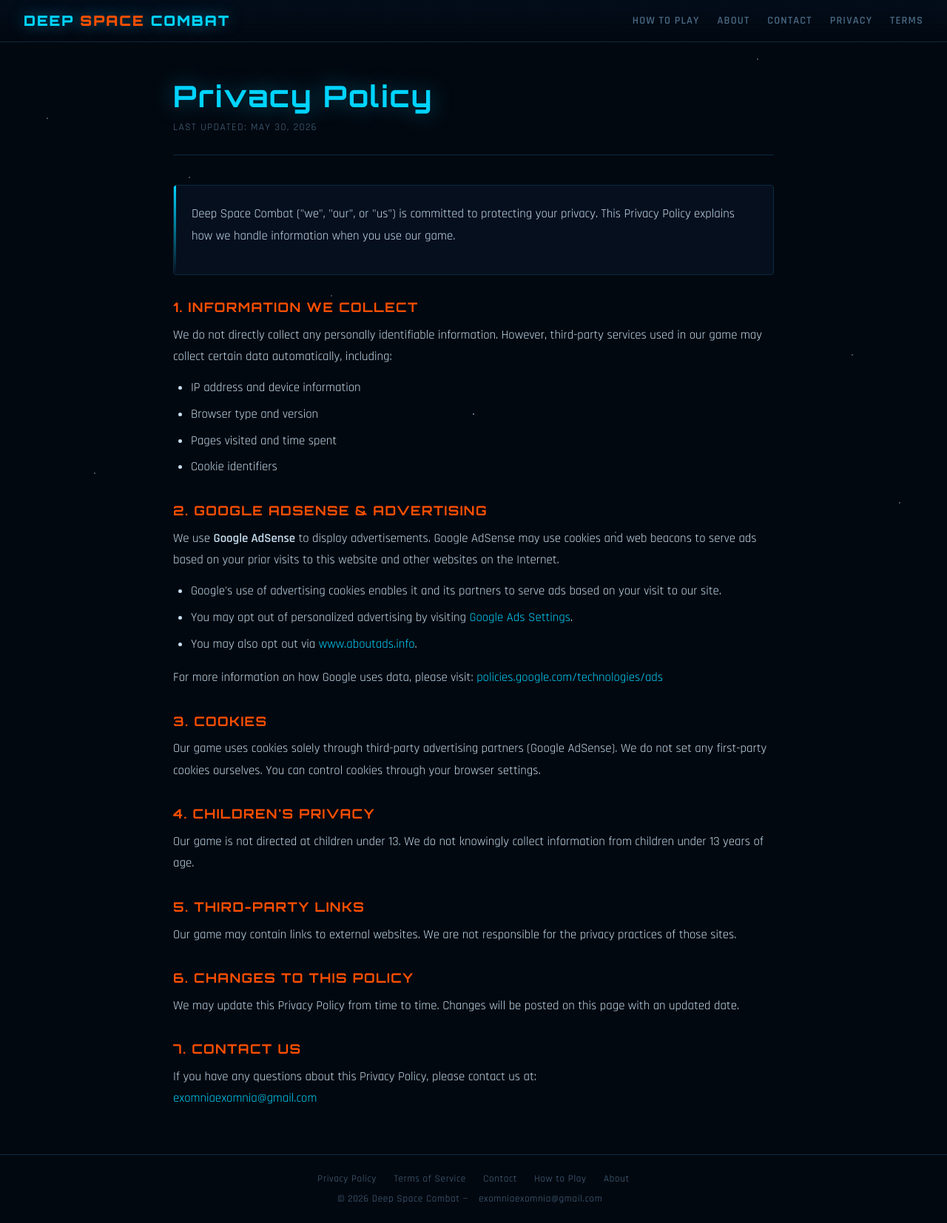
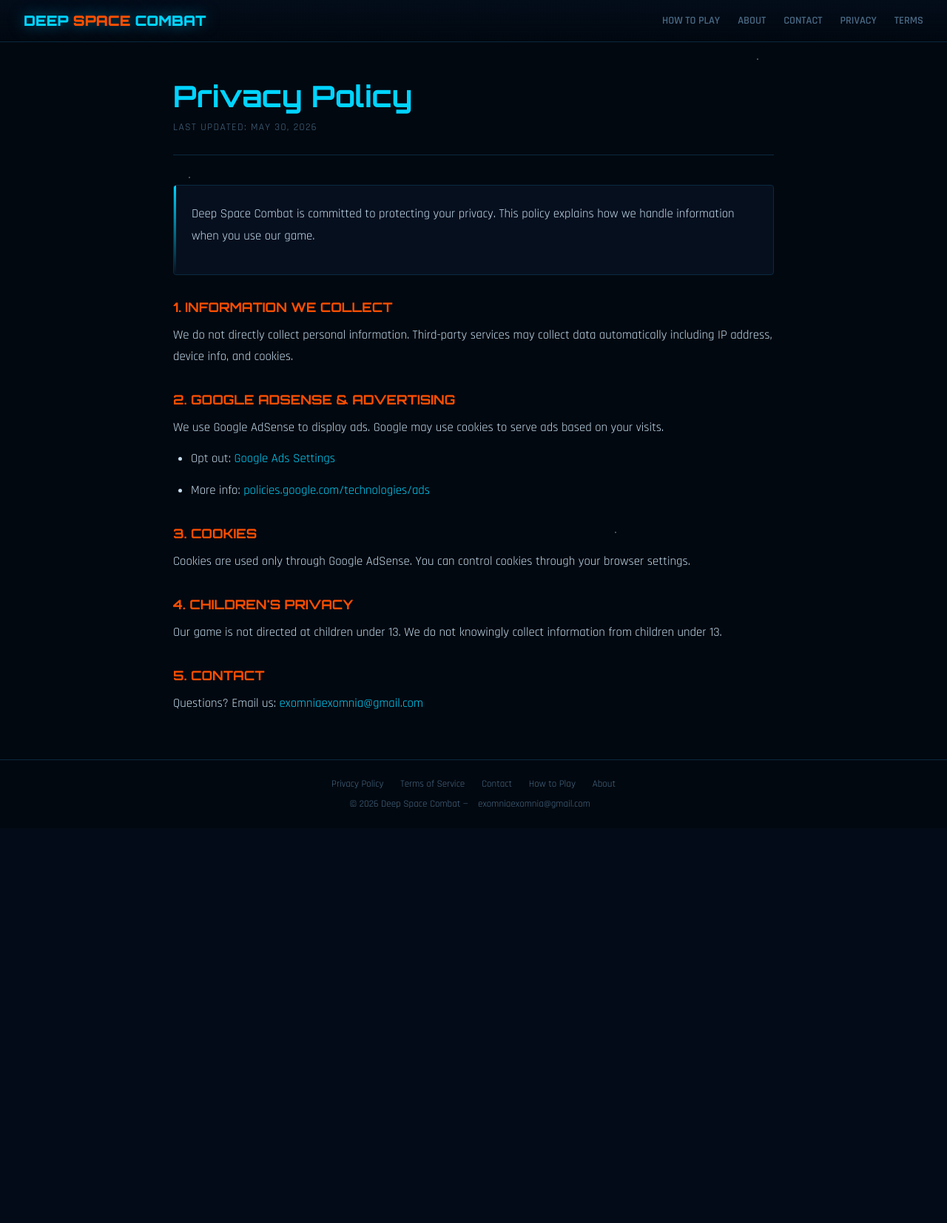
Before and after one commit to exomnia324-ai/Exomnia-super-app, a Flask app: template templates/privacy policy.html in a window 1280 px wide. Shown: the whole page at 74% size. After the commit the page ends 1093 px from the top, so only its background shows below. Run offline with Flask 3, Linux system fonts and the light colour scheme; the template is opened without the code that fills it, so the values that code supplies are empty; some libraries are stand-ins or nearby versions.

Commit message:
Update privacy policy.html

```diff
--- a/templates/privacy policy.html
+++ b/templates/privacy policy.html
@@ -1,46 +1,77 @@
-{% extends "base.html" %}
-{% block title %}Privacy Policy — Deep Space Combat{% endblock %}
-{% block content %}
+<!DOCTYPE html>
+<html lang="en">
+<head>
+  <meta charset="UTF-8" />
+  <meta name="viewport" content="width=device-width, initial-scale=1.0"/>
+  <title>Deep Space Combat</title>
+  <link href="https://fonts.googleapis.com/css2?family=Orbitron:wght@400;700;900&family=Rajdhani:wght@300;400;600&display=swap" rel="stylesheet"/>
+  <style>
+    *, *::before, *::after { box-sizing: border-box; margin: 0; padding: 0; }
+    :root { --bg: #020810; --surface: #060f1e; --accent: #00d4ff; --accent2: #ff4f00; --text: #c8dff0; --muted: #4a6a85; --border: #0a2a40; }
+    body { font-family: 'Rajdhani', sans-serif; background: var(--bg); color: var(--text); min-height: 100vh; display: flex; flex-direction: column; }
+    body::before { content: ''; position: fixed; inset: 0; background-image: radial-gradient(1px 1px at 20% 30%, white, transparent), radial-gradient(1px 1px at 80% 10%, white, transparent), radial-gradient(1px 1px at 65% 90%, white, transparent); pointer-events: none; z-index: 0; }
+    header { position: relative; z-index: 10; border-bottom: 1px solid var(--border); background: linear-gradient(180deg, #030d1a 0%, transparent 100%); padding: 1rem 2rem; display: flex; align-items: center; justify-content: space-between; flex-wrap: wrap; gap: 1rem; }
+    .logo { font-family: 'Orbitron', monospace; font-weight: 900; font-size: 1.2rem; color: var(--accent); text-decoration: none; text-shadow: 0 0 20px rgba(0,212,255,0.5); }
+    .logo span { color: var(--accent2); }
+    nav { display: flex; gap: 1.5rem; flex-wrap: wrap; }
+    nav a { font-weight: 600; font-size: 0.9rem; text-transform: uppercase; color: var(--muted); text-decoration: none; transition: color 0.2s; }
+    nav a:hover { color: var(--accent); }
+    main { flex: 1; position: relative; z-index: 5; max-width: 860px; width: 100%; margin: 0 auto; padding: 3rem 1.5rem; }
+    h1 { font-family: 'Orbitron', monospace; font-size: clamp(1.5rem, 4vw, 2.5rem); font-weight: 700; color: var(--accent); margin-bottom: 0.4rem; }
+    .subtitle { color: var(--muted); font-size: 0.85rem; letter-spacing: 0.1em; text-transform: uppercase; margin-bottom: 2.5rem; padding-bottom: 1.5rem; border-bottom: 1px solid var(--border); }
+    h2 { font-family: 'Orbitron', monospace; font-size: 1.1rem; color: var(--accent2); margin: 2rem 0 0.8rem; text-transform: uppercase; }
+    p, li { font-size: 1.05rem; line-height: 1.75; color: var(--text); margin-bottom: 0.8rem; }
+    ul { padding-left: 1.5rem; margin-bottom: 1rem; }
+    a { color: var(--accent); text-decoration: none; }
+    a:hover { text-decoration: underline; }
+    .card { background: var(--surface); border: 1px solid var(--border); border-radius: 4px; padding: 1.5rem; margin-bottom: 1.2rem; position: relative; overflow: hidden; }
+    .card::before { content: ''; position: absolute; top: 0; left: 0; width: 3px; height: 100%; background: linear-gradient(180deg, var(--accent), transparent); }
+    footer { position: relative; z-index: 10; border-top: 1px solid var(--border); padding: 1.5rem 2rem; text-align: center; font-size: 0.82rem; color: var(--muted); }
+    footer a { color: var(--muted); margin: 0 0.6rem; }
+    footer a:hover { color: var(--accent); text-decoration: none; }
+    hr { border: none; border-top: 1px solid var(--border); margin: 2rem 0; }
+  </style>
+</head>
+<body>
+<header>
+  <a href="/" class="logo">DEEP <span>SPACE</span> COMBAT</a>
+  <nav>
+    <a href="/how-to-play">How to Play</a>
+    <a href="/about">About</a>
+    <a href="/contact">Contact</a>
+    <a href="/privacy-policy">Privacy</a>
+    <a href="/terms">Terms</a>
+  </nav>
+</header>
+<main>
+  <h1>Privacy Policy</h1>
+  <p class="subtitle">Last Updated: May 30, 2026</p>
+  <div class="card"><p>Deep Space Combat is committed to protecting your privacy. This policy explains how we handle information when you use our game.</p></div>
+  <h2>1. Information We Collect</h2>
+  <p>We do not directly collect personal information. Third-party services may collect data automatically including IP address, device info, and cookies.</p>
+  <h2>2. Google AdSense & Advertising</h2>
+  <p>We use Google AdSense to display ads. Google may use cookies to serve ads based on your visits.</p>
+  <ul>
+    <li>Opt out: <a href="https://www.google.com/settings/ads" target="_blank">Google Ads Settings</a></li>
+    <li>More info: <a href="https://policies.google.com/technologies/ads" target="_blank">policies.google.com/technologies/ads</a></li>
+  </ul>
+  <h2>3. Cookies</h2>
+  <p>Cookies are used only through Google AdSense. You can control cookies through your browser settings.</p>
+  <h2>4. Children's Privacy</h2>
+  <p>Our game is not directed at children under 13. We do not knowingly collect information from children under 13.</p>
+  <h2>5. Contact</h2>
+  <p>Questions? Email us: <a href="mailto:exomniaexomnia@gmail.com">exomniaexomnia@gmail.com</a></p>
 
-<h1>Privacy Policy</h1>
-<p class="subtitle">Last Updated: May 30, 2026</p>
-
-<div class="card">
-  <p>Deep Space Combat ("we", "our", or "us") is committed to protecting your privacy. This Privacy Policy explains how we handle information when you use our game.</p>
-</div>
-
-<h2>1. Information We Collect</h2>
-<p>We do not directly collect any personally identifiable information. However, third-party services used in our game may collect certain data automatically, including:</p>
-<ul>
-  <li>IP address and device information</li>
-  <li>Browser type and version</li>
-  <li>Pages visited and time spent</li>
-  <li>Cookie identifiers</li>
-</ul>
-
-<h2>2. Google AdSense & Advertising</h2>
-<p>We use <strong>Google AdSense</strong> to display advertisements. Google AdSense may use cookies and web beacons to serve ads based on your prior visits to this website and other websites on the Internet.</p>
-<ul>
-  <li>Google's use of advertising cookies enables it and its partners to serve ads based on your visit to our site.</li>
-  <li>You may opt out of personalized advertising by visiting <a href="https://www.google.com/settings/ads" target="_blank">Google Ads Settings</a>.</li>
-  <li>You may also opt out via <a href="https://www.aboutads.info" target="_blank">www.aboutads.info</a>.</li>
-</ul>
-<p>For more information on how Google uses data, please visit: <a href="https://policies.google.com/technologies/ads" target="_blank">policies.google.com/technologies/ads</a></p>
-
-<h2>3. Cookies</h2>
-<p>Our game uses cookies solely through third-party advertising partners (Google AdSense). We do not set any first-party cookies ourselves. You can control cookies through your browser settings.</p>
-
-<h2>4. Children's Privacy</h2>
-<p>Our game is not directed at children under 13. We do not knowingly collect information from children under 13 years of age.</p>
-
-<h2>5. Third-Party Links</h2>
-<p>Our game may contain links to external websites. We are not responsible for the privacy practices of those sites.</p>
-
-<h2>6. Changes to This Policy</h2>
-<p>We may update this Privacy Policy from time to time. Changes will be posted on this page with an updated date.</p>
-
-<h2>7. Contact Us</h2>
-<p>If you have any questions about this Privacy Policy, please contact us at:<br>
-<a href="mailto:exomniaexomnia@gmail.com">exomniaexomnia@gmail.com</a></p>
-
-{% endblock %}
+</main>
+<footer>
+  <div style="margin-bottom:0.6rem;">
+    <a href="/privacy-policy">Privacy Policy</a>
+    <a href="/terms">Terms of Service</a>
+    <a href="/contact">Contact</a>
+    <a href="/how-to-play">How to Play</a>
+    <a href="/about">About</a>
+  </div>
+  &copy; 2026 Deep Space Combat &mdash; <a href="mailto:exomniaexomnia@gmail.com">exomniaexomnia@gmail.com</a>
+</footer>
+</body>
+</html>
```
